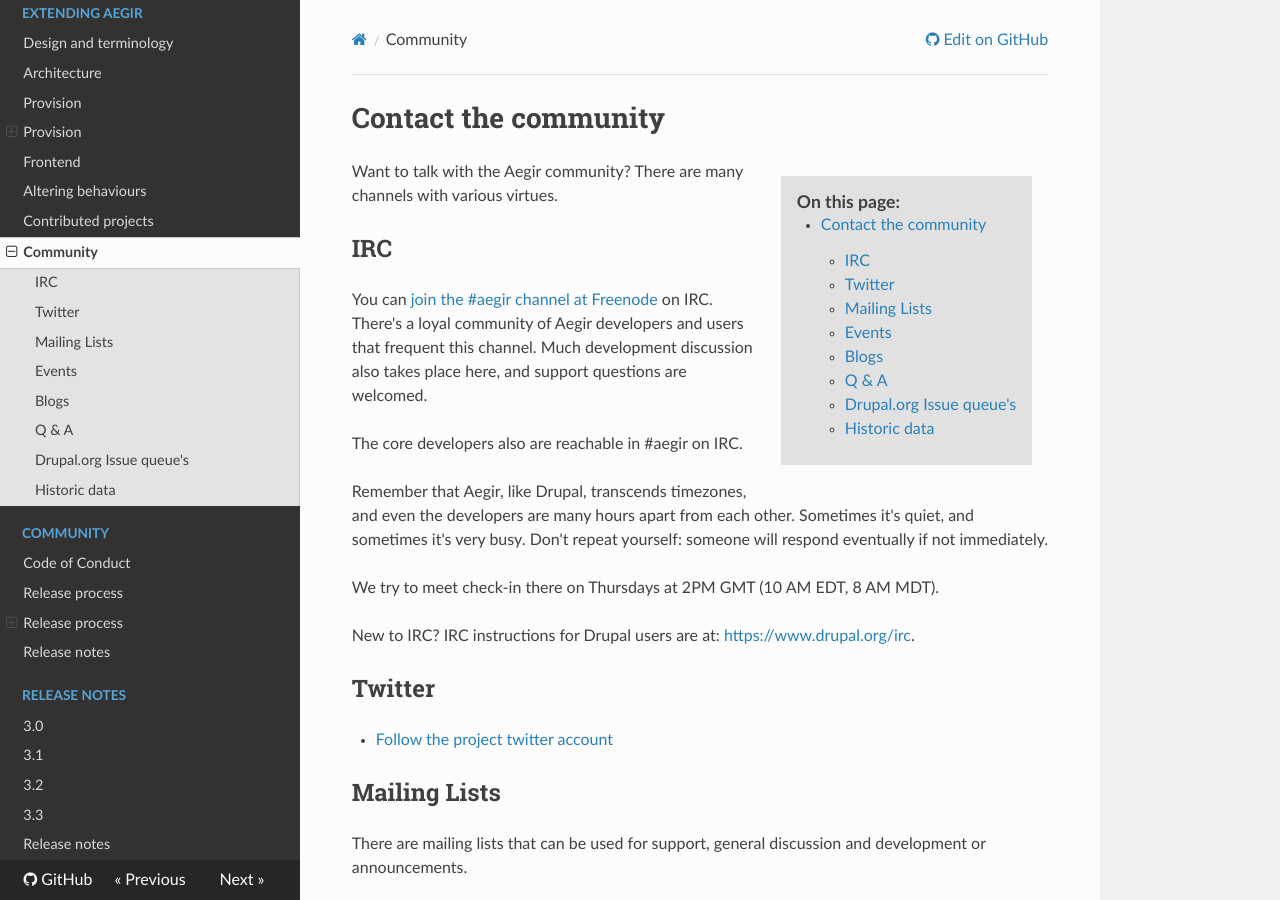
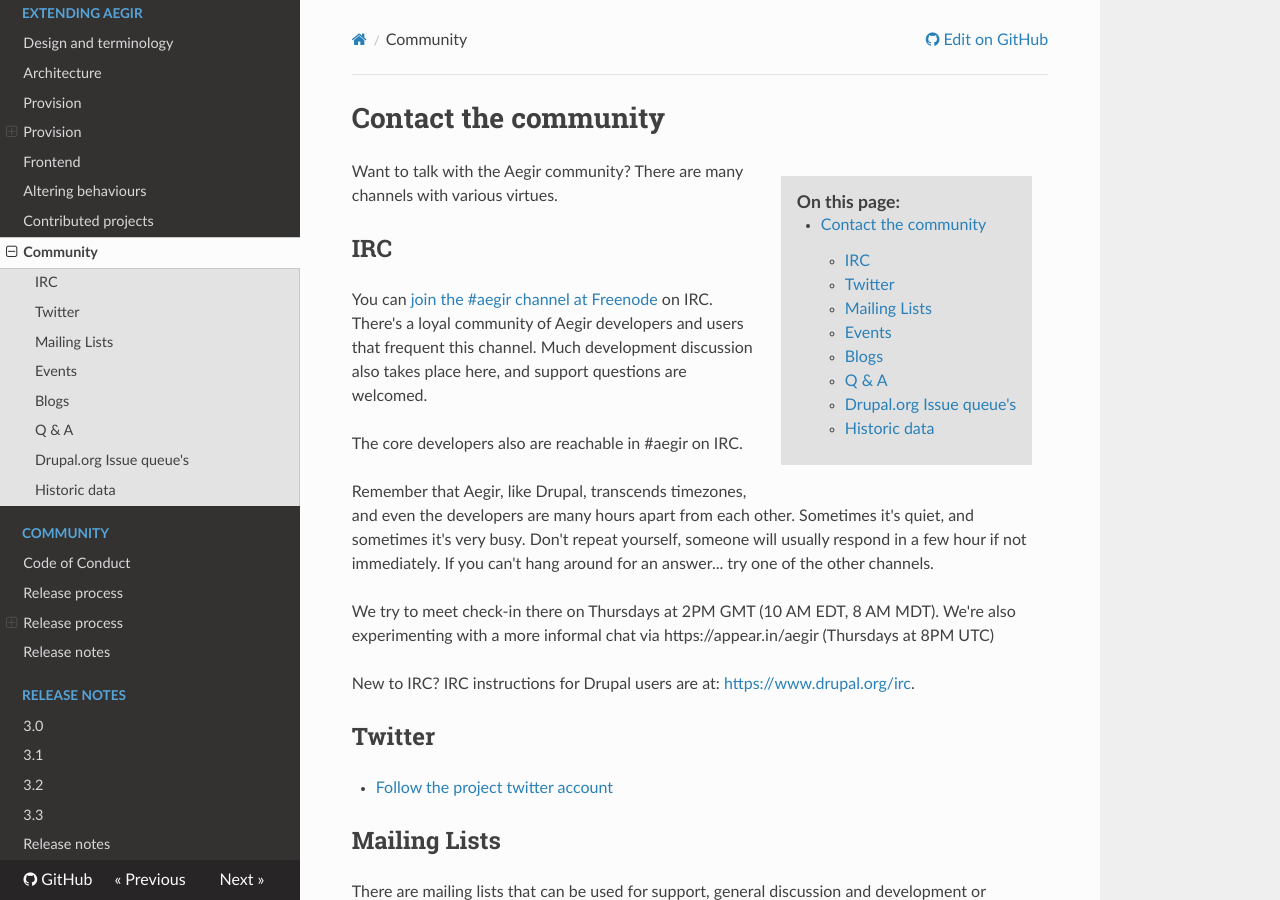
Before and after one commit to aegir-project/documentation, an MkDocs documentation site: the page built from docs/community.md, in a window 1280 px wide and 900 px high. Built offline with MkDocs 1.6.1, drawn with Linux system fonts in a browser that asks for light colours; nearby versions of some CDN libraries; old or Windows-style settings are respelled for this version of MkDocs.

Commit message:
Update contact info

```diff
--- a/docs/community.md
+++ b/docs/community.md
@@ -12,9 +12,10 @@
 
 The core developers also are reachable in #aegir on IRC.
 
-Remember that Aegir, like Drupal, transcends timezones, and even the developers are many hours apart from each other. Sometimes it's quiet, and sometimes it's very busy. Don't repeat yourself: someone will respond eventually if not immediately.
+Remember that Aegir, like Drupal, transcends timezones, and even the developers are many hours apart from each other. Sometimes it's quiet, and sometimes it's very busy. Don't repeat yourself, someone will usually respond in a few hour if not immediately. If you can't hang around for an answer... try one of the other channels.
 
 We try to meet check-in there on Thursdays at 2PM GMT (10 AM EDT, 8 AM MDT).
+We're also experimenting with a more informal chat via https://appear.in/aegir (Thursdays at 8PM UTC)
 
 New to IRC? IRC instructions for Drupal users are at: [https://www.drupal.org/irc](https://www.drupal.org/irc "https://www.drupal.org/irc").
 
```
